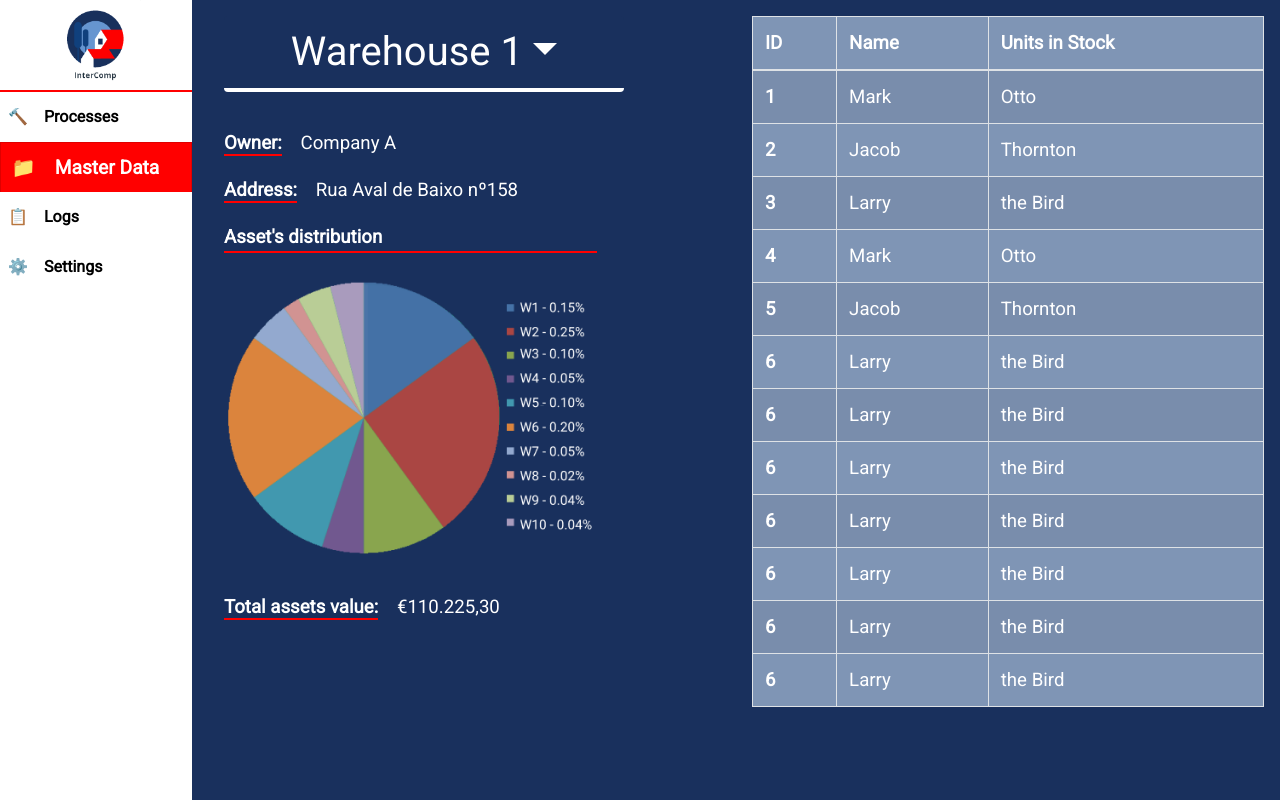
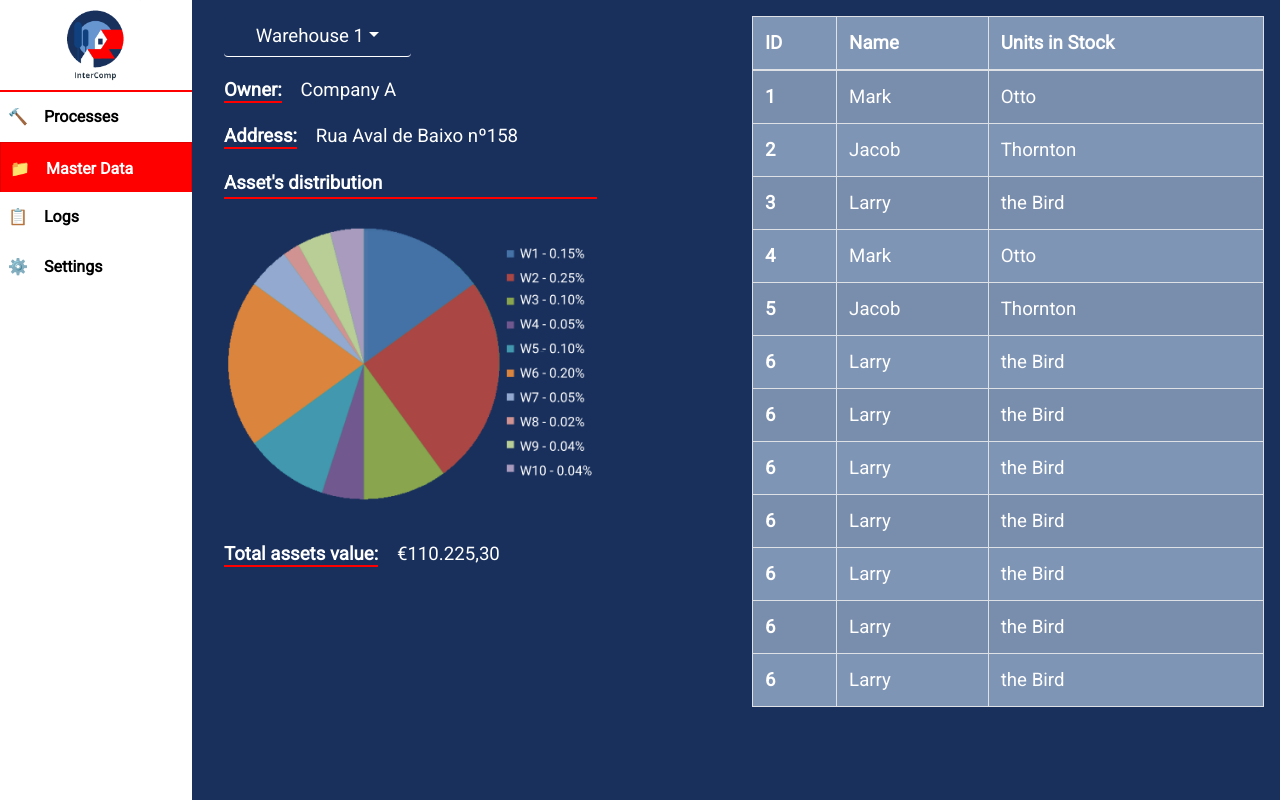
Before and after one commit to TomasNovo/FEUP-SINF, a React (Create React App) app in the folder frontend/: page /warehouses in a window 1280 px wide. Built offline with nearby package versions, Linux system fonts and the light colour scheme; some icons are missing.

Commit message:
refactor: replace regular bootstrap items in warehouses by react's

```diff
--- a/frontend/src/components/Warehouses/Warehouses.css
+++ b/frontend/src/components/Warehouses/Warehouses.css
@@ -34,10 +34,24 @@
     margin-left: 2em;
 }
 
-.warehouse-picker
+#warehouse-picker
 {
     width: 100%;
     max-width: 450px;
+}
+
+#warehouse-picker .dropdown-toggle
+{
+    font-size: 14pt;
+    background-color: #19305D;
+    border: none;
+    border-bottom: solid 1px white;
+    box-shadow: none;
+}
+
+#warehouse-picker .dropdown-toggle:hover, #warehouse-picker .dropdown-toggle:focus
+{
+    border-bottom: solid 0.1em red;
 }
 
 .btn
@@ -47,77 +61,32 @@
     font-size: 1.2em;
 }
 
-.dropdown-menu
+#warehouse-picker .dropdown-menu
 {
     width: 100%;
 }
 
-.dropdown-item
+#warehouse-picker .dropdown-item
 {
-    font-size: 2.4em;
+    font-size: 14pt;
     color: black;
     background-color: white;
     width: 100%;
-    padding-left: 1.7em;
+    -webkit-transition: all 0.2s;
+    -moz-transition: all 0.2s;
+    -o-transition: all 0.2s;
+    -ms-transition: all 0.2s;
+    transition: all 0.2s;
 }
 
-.dropdown-item:not(:last-child)
+#warehouse-picker .dropdown-item:not(:last-child)
 {
     border-bottom: 1px solid rgb(187, 197, 216);
 }
 
-.dropdown-item:hover
+#warehouse-picker .dropdown-item:hover
 {
-    background-color: rgb(214, 214, 214);
-}
-
-.btn-secondary
-{
-    border: none;
-    border-bottom: solid 0.1em white;
-    font-size: 2.5em;
-    box-shadow: none;
-    background-color: #19305D;
-}
-
-.show > .btn-secondary.dropdown-toggle
-{
-    background-color: #19305D;
-    border-top: none;
-    border-left: none;
-    border-right: none;
-    border-bottom: solid 0.1em white;
-}
-
-.btn-secondary:hover
-{
-    background-color: #19305D;
-    border-top: none;
-    border-left: none;
-    border-right: none;
-    border-bottom: solid 0.1em red;
-    color: white;
-}
-
-#dropdownMenuLink:active
-{
-  background-color: #19305D;
-  border-top: none;
-    border-left: none;
-    border-right: none;
-    border-bottom: solid 0.1em white;
-}
-
-#dropdownMenuLink:focus
-{
-    background-color: #19305D;
-    text-decoration: none;
-    color: white;
-    border-top: none;
-    border-left: none;
-    border-right: none;
-    border-bottom: solid 0.1em white;
-    box-shadow: none;
+    background-color: rgb(214, 214, 214) !important;
 }
 
 #warehouse-company,  #warehouse-address
@@ -132,12 +101,7 @@
     margin-right: 1em;
 }
 
-#warehouse-company
-{
-    margin-top: 2em;
-}
-
-#warehouse-address, #warehouse-assets
+#warehouse-company, #warehouse-address, #warehouse-assets
 {
     margin-top: 1em;
 }
--- a/frontend/src/components/Warehouses/Warehouses.js
+++ b/frontend/src/components/Warehouses/Warehouses.js
@@ -1,9 +1,8 @@
 import React from 'react';
-import 'bootstrap/dist/css/bootstrap.min.css';
-import Container from "react-bootstrap/Container";
 import './Warehouses.css'
 import PageTemplate from '../PageTemplate/PageTemplate';
-import localization from '../../assets/localization.png';
+import ButtonGroup from 'react-bootstrap/ButtonGroup';
+import Dropdown from 'react-bootstrap/Dropdown';
 import graphic from '../../assets/distribution.png';
 
 class Warehouses extends React.Component
@@ -13,19 +12,19 @@ class Warehouses extends React.Component
             <PageTemplate page="warehouses">
                 <div className="all">
                     <div className="left">
-                        <div className="warehouse-picker">
-                            <div className="btn-group">
-                                <div className="dropdown show">
-                                    <a className="btn btn-secondary dropdown-toggle" href="#" role="button" id="dropdownMenuLink" data-toggle="dropdown" aria-haspopup="true" aria-expanded="false">
+                        <div id="warehouse-picker">
+                            <ButtonGroup>
+                                <Dropdown>
+                                    <Dropdown.Toggle>
                                         Warehouse 1
-                                    </a>
-                                    <div className="dropdown-menu" aria-labelledby="dropdownMenuLink">
-                                        <a className="dropdown-item" href="./">Warehouse 2</a>
-                                        <a className="dropdown-item" href="./">Warehouse 3</a>
-                                        <a className="dropdown-item" href="./">Warehouse 4</a>
-                                    </div>
-                                </div>
-                            </div>
+                                    </Dropdown.Toggle>
+                                    <Dropdown.Menu>
+                                        <Dropdown.Item href="./">Warehouse 2</Dropdown.Item>
+                                        <Dropdown.Item href="./">Warehouse 3</Dropdown.Item>
+                                        <Dropdown.Item href="./">Warehouse 4</Dropdown.Item>
+                                    </Dropdown.Menu>
+                                </Dropdown>
+                            </ButtonGroup>
                         </div>
                         <div id="warehouse-company">
                             <span>Owner:</span>
```
